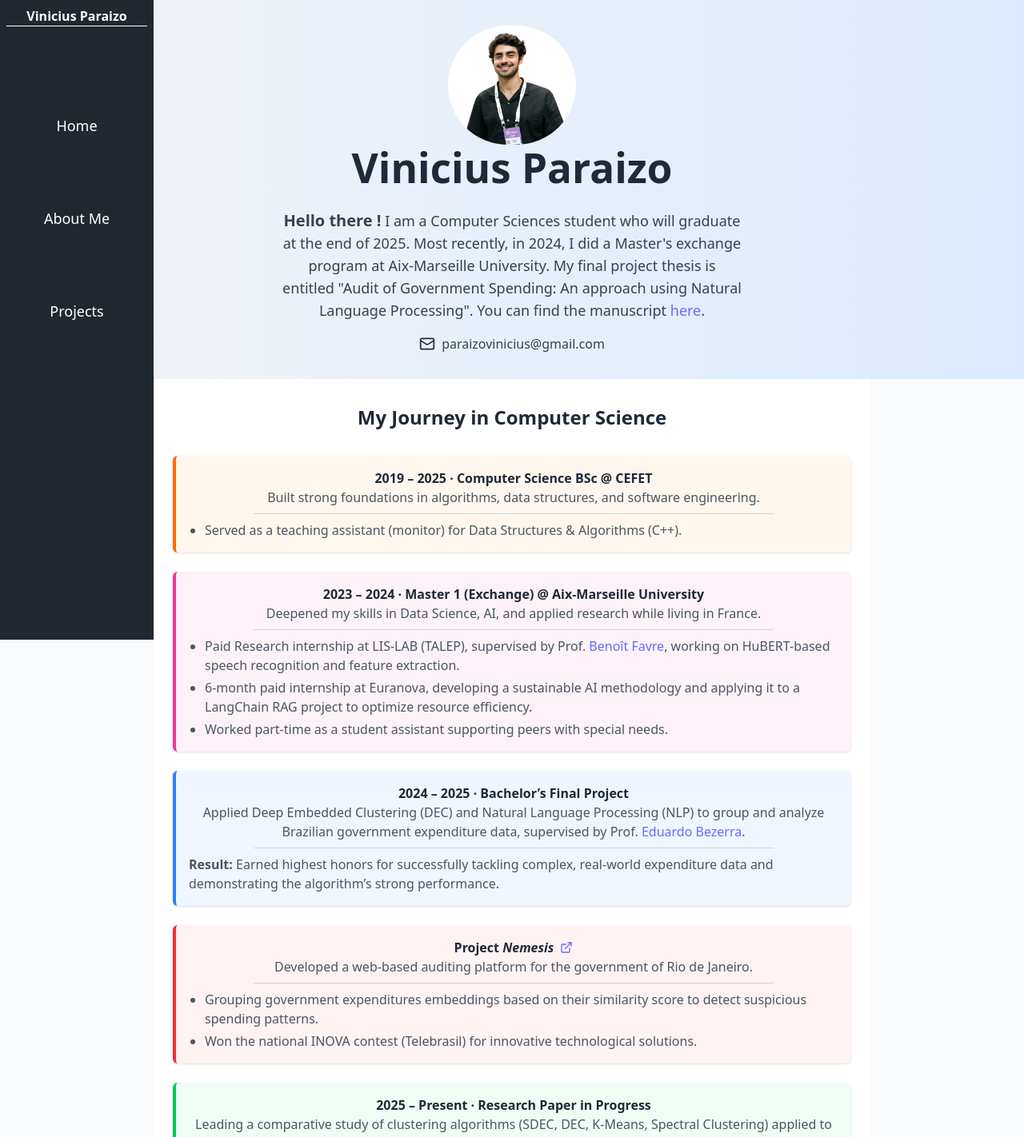
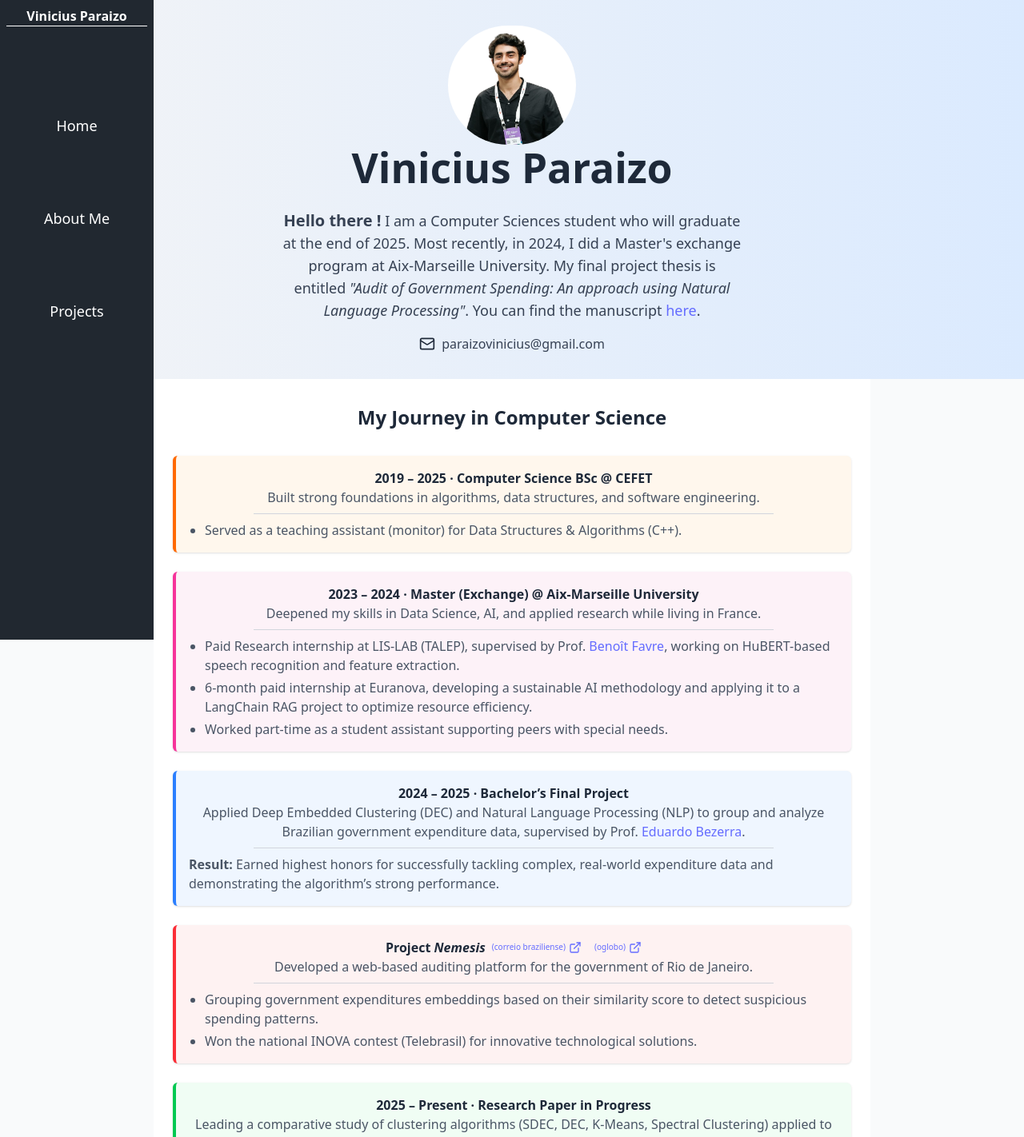
Before and after one commit to paraizovinicius/paraizovinicius.github.io, a React (Vite) app in the folder vite-project/: page / in a window 1280 px wide. Shown: the top 1422 px of the page at 80% size. Built offline with nearby package versions, Linux system fonts and the light colour scheme.

Commit message:
atualização dos links e a tese

```diff
--- a/vite-project/src/pages/landingPage.tsx
+++ b/vite-project/src/pages/landingPage.tsx
@@ -1,6 +1,7 @@
 import React from "react";
 import eu from "../assets/eu.png";
 import { Mail, ExternalLink } from "lucide-react";
+import tese from "../assets/TCC_2024_ViniciusParaizo.pdf"
 
 // TODO: idiomas diferentes
 
@@ -15,7 +16,16 @@ const LandingPage: React.FC = () => {
       <h1 className="text-4xl font-bold mb-2">Vinicius Paraizo</h1>
       <div className="text-lg text-gray-700 max-w-xl mt-4">
         <span className="text-xl font-bold">Hello there !</span> I am a Computer Sciences student who will graduate at the end of 2025. Most recently, in 2024, I did a Master's exchange program at Aix-Marseille University.
-        My final project thesis is entitled "Audit of Government Spending: An approach using Natural Language Processing". You can find the manuscript <a href="#" className="underline text-blue-600 hover:text-blue-800">here</a>.
+        My final project thesis is entitled <em>"Audit of Government Spending: An approach using Natural Language Processing"</em>.
+        You can find the manuscript{" "}
+        <a
+          href={tese}
+          target="_blank"
+          rel="noopener noreferrer"
+          className="underline text-blue-600 hover:text-blue-800"
+        >
+          here
+        </a>.
       </div>
       <div className="mt-4 flex items-center gap-2">
         <Mail className="w-5 h-5 group-hover:scale-110 transition-transform duration-200" />
@@ -47,7 +57,7 @@ const LandingPage: React.FC = () => {
 
           {/* AIX-MARSEILLE */}
           <div className="p-4 border-l-4 border-pink-500 bg-pink-50 shadow-sm rounded-md">
-            <h3 className="font-bold">2023 – 2024 · Master 1 (Exchange) @ Aix-Marseille University</h3>
+            <h3 className="font-bold">2023 – 2024 · Master (Exchange) @ Aix-Marseille University</h3>
             <p className="text-gray-600">
               Deepened my skills in Data Science, AI, and applied research while living in France.
             </p>
@@ -72,18 +82,32 @@ const LandingPage: React.FC = () => {
           </div>
 
           {/* Project Nemesis */}
+
             <div className="p-4 border-l-4 border-red-500 bg-red-50 shadow-sm rounded-md">
               <div className="flex items-center gap-2 mx-auto justify-center">
                 <h3 className="font-bold">Project <i>Nemesis</i></h3>
+                <div className="flex gap-4">
                 <a
                   href="https://www.correiobraziliense.com.br/euestudante/educacao-profissional/2025/09/7240957-projetos-focados-em-inovacao-e-tecnologia-sao-premiados-em-brasilia.html"
                   target="_blank"
                   rel="noopener noreferrer"
-                  className="text-red-600 hover:text-red-800 transition-colors duration-200"
+                  className="flex items-center text-[10px] gap-1 text-red-600 hover:text-red-800 transition-colors duration-200"
                   title="Open project details in new tab"
                 >
+                  (correio braziliense)
                   <ExternalLink className="w-4 h-4" />
                 </a>
+                <a
+                  href="https://oglobo.globo.com/google/amp/rio/bairros/tijuca-e-zona-norte/noticia/2025/09/29/com-software-que-promete-revolucionar-fiscalizacao-do-tce-alunos-e-professores-do-cefet-ganham-premio-nacional.ghtml"
+                  target="_blank"
+                  rel="noopener noreferrer"
+                  className="flex items-center text-[10px] gap-1 text-red-600 hover:text-red-800 transition-colors duration-200"
+                  title="Open project details in new tab"
+                >
+                  (oglobo)
+                  <ExternalLink className="w-4 h-4" />
+                </a>
+                </div>
               </div>
 
 
```
Also changed, not shown: 1 other file (tests, documents, lock files or other folders).
